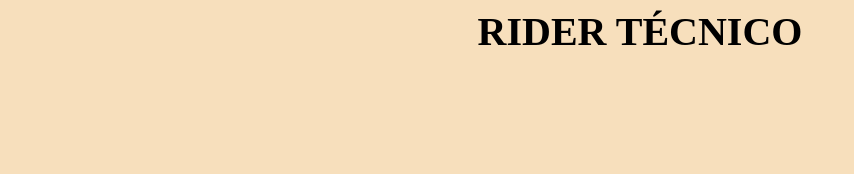
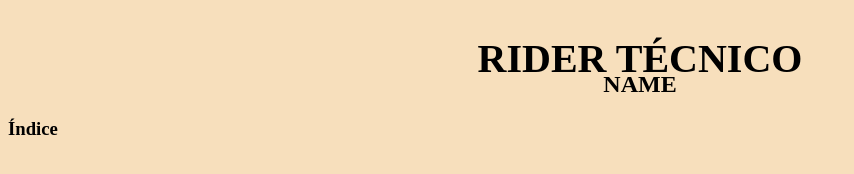
Before and after one commit to Rafael160807/My_site, a plain HTML site: page index.html in a window 1280 px wide. Shown: the whole page, without its empty margins (0-854 px from the left). Drawn offline with Linux system fonts and the light colour scheme.

Commit message:
Atualização de algumas informações

```diff
--- a/estilo.css
+++ b/estilo.css
@@ -1,9 +1,19 @@
 h1 {
     color: black;
     font-size: 40px;
+    text-align: center;
+}
+
+h2 {
+    margin-top: -38px;
+    text-align: center;
+}
+
+h3 {
+
 }
 
 body {
     background-color:rgb(247, 223, 188);
-    text-align: center;
+
 }
--- a/index.html
+++ b/index.html
@@ -4,6 +4,9 @@
         <link rel="stylesheet" href="estilo.css">
     </head>
     <body>
+        <img src="">
         <h1>RIDER TÉCNICO</h1>
+        <h2>NAME</h2>
+        <h3>Índice</h3>
     </body>
 </html>
```
